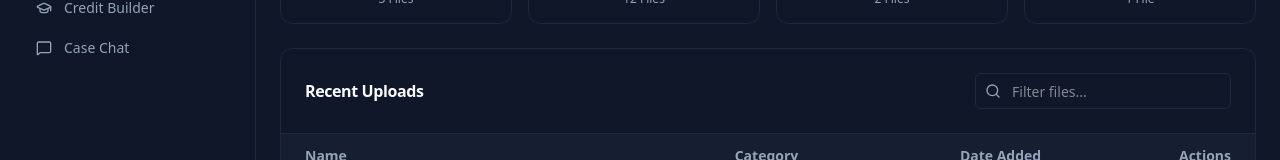
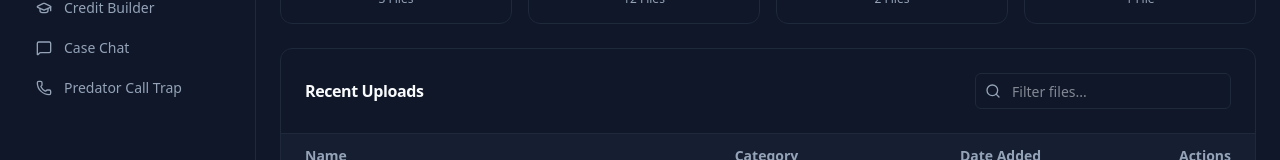
Before and after one commit to outlier1804/credlaw-mvp, a Next.js app: page /client/documents in a window 1280 px wide. Shown: the part 274-434 px from the top of the page. Built offline with nearby package versions, Linux system fonts and the light colour scheme.

Commit message:
feat: add call trap to sidebar navigation

```diff
--- a/components/app-sidebar.tsx
+++ b/components/app-sidebar.tsx
@@ -17,7 +17,9 @@ import {
     ShieldAlert,
     FolderOpen,
     GraduationCap,
-    MessageSquare
+    GraduationCap,
+    MessageSquare,
+    Phone
 } from "lucide-react"
 import { cn } from "@/lib/utils"
 
@@ -60,6 +62,7 @@ export function AppSidebar() {
         { href: '/client/documents', label: 'Evidence Locker', icon: FolderOpen },
         { href: '/client/education', label: 'Credit Builder', icon: GraduationCap },
         { href: '/client/messages', label: 'Case Chat', icon: MessageSquare },
+        { href: '/client/calls', label: 'Predator Call Trap', icon: Phone },
     ];
 
     let currentMenu = clientMenu; // Default fallback
```
